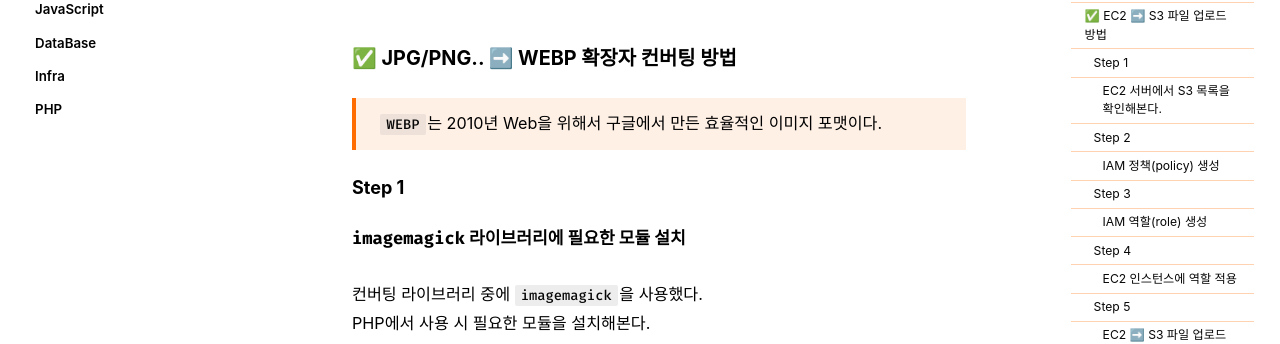
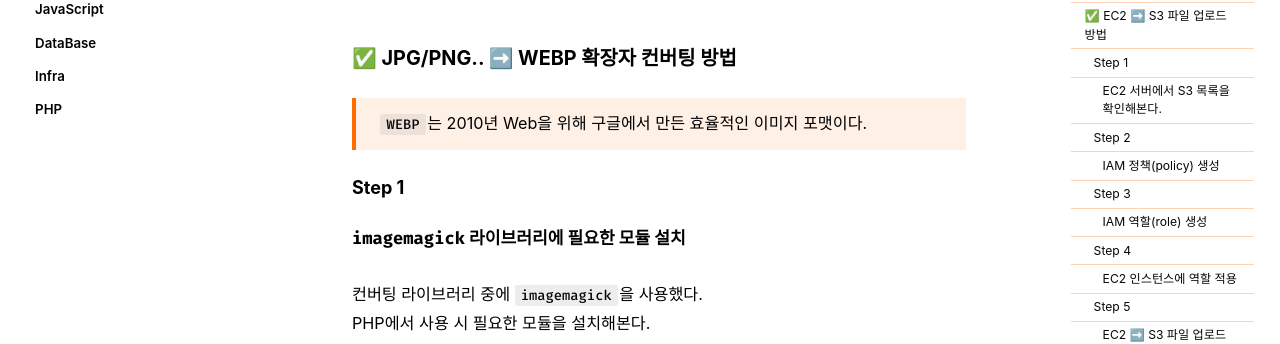
Before and after one commit to youngjae0401/develop_note, a Jekyll site: the page built from _posts/2023-02-10-ec2-to-s3-file-sync.md, in a window 1280 px wide and 900 px high, scrolled down 4709 px. Shown: the part 147-491 px from the top of the window. Built offline with Jekyll 4.4.1, drawn with Linux system fonts in a browser that asks for light colours; cached includes are drawn as plain includes; some web fonts are replaced; comment, search, counter and statistics services are not loaded.

Commit message:
post - EC2에서 S3로 파일 업로드 철자 수정

```diff
--- a/_posts/2023-02-10-ec2-to-s3-file-sync.md
+++ b/_posts/2023-02-10-ec2-to-s3-file-sync.md
@@ -126,7 +126,7 @@ aws sync {PATH} s3://{BUCKET NAME} --dryrun
 
 ### ✅ JPG/PNG.. ➡️ WEBP 확장자 컨버팅 방법
 
-> `WEBP`는 2010년 Web을 위해서 구글에서 만든 효율적인 이미지 포맷이다.
+> `WEBP`는 2010년 Web을 위해 구글에서 만든 효율적인 이미지 포맷이다.
 
 #### Step 1
 ##### `imagemagick` 라이브러리에 필요한 모듈 설치
```
